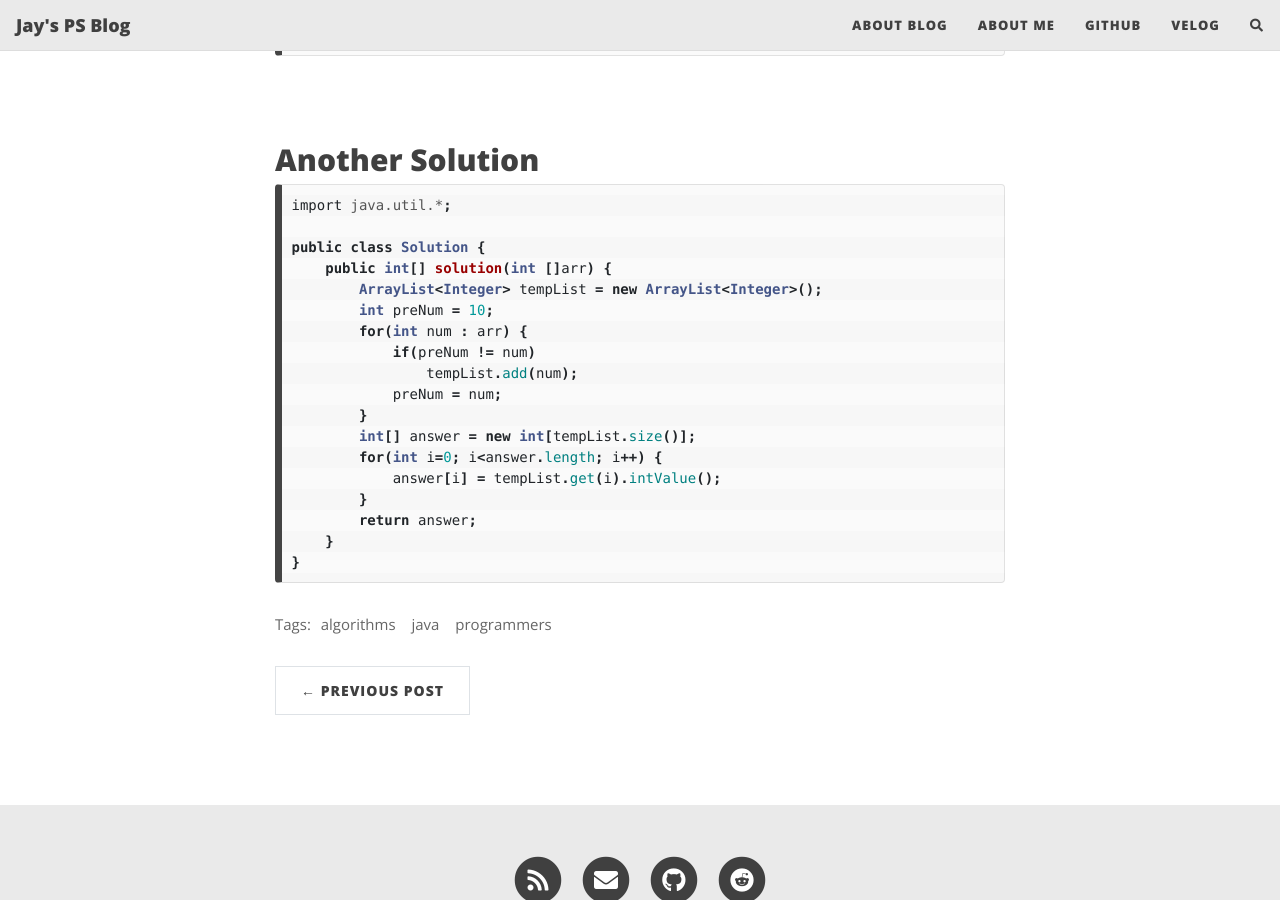
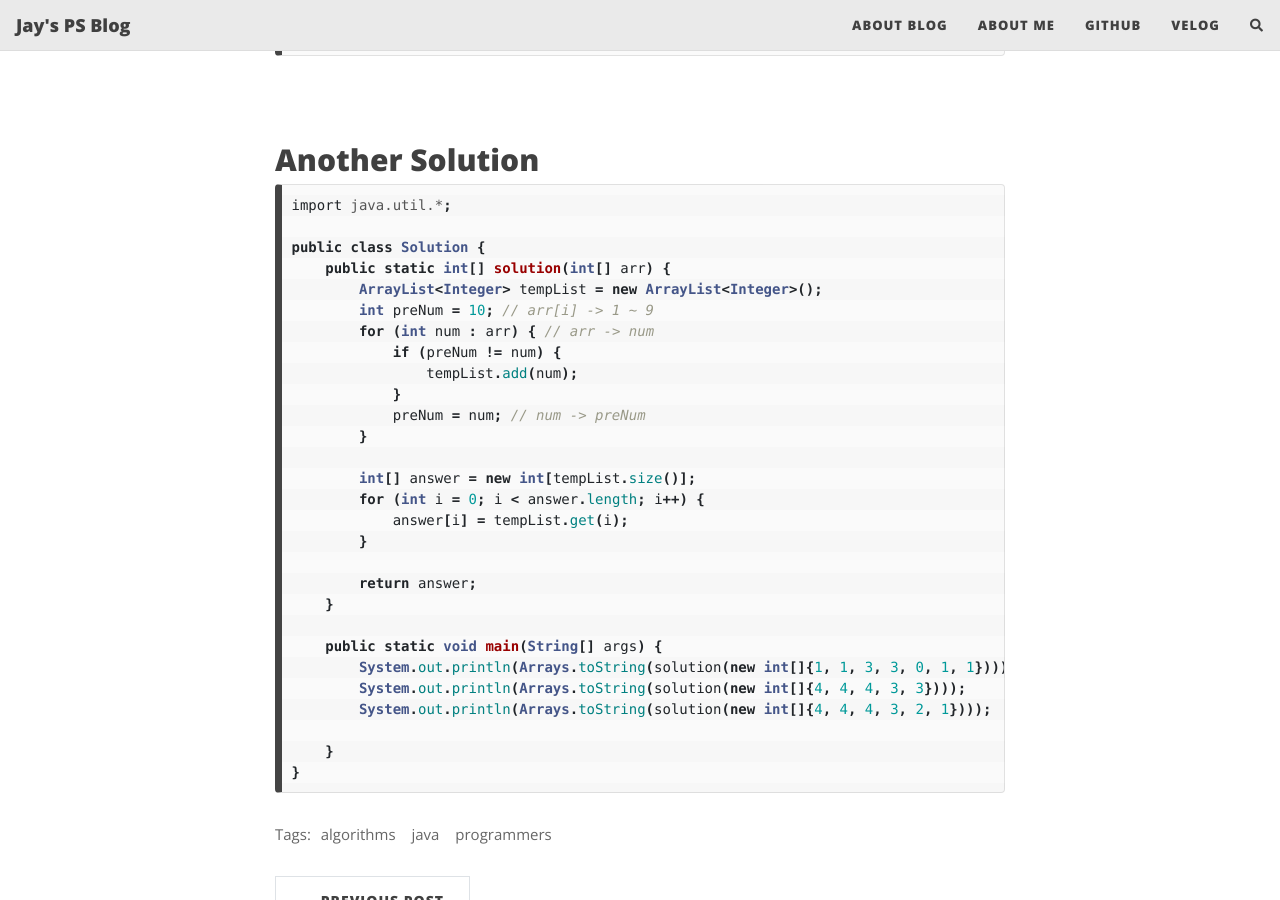
Before and after one commit to devbattery/won4885.github.io-previous, a Jekyll site: the page built from _posts/2022-05-06-programmers-no-sequence-number.md, in a window 1280 px wide and 900 px high, scrolled down 1036 px. Built offline with Jekyll 4.4.1, drawn with Linux system fonts in a browser that asks for light colours; nearby versions of some CDN libraries; comment, search, counter and statistics services are not loaded.

Commit message:
update 22-05-06

````diff
--- a/_posts/2022-05-06-programmers-no-sequence-number.md
+++ b/_posts/2022-05-06-programmers-no-sequence-number.md
@@ -53,19 +53,29 @@ public class Solution {
 import java.util.*;
 
 public class Solution {
-    public int[] solution(int []arr) {
+    public static int[] solution(int[] arr) {
         ArrayList<Integer> tempList = new ArrayList<Integer>();
-        int preNum = 10;
-        for(int num : arr) {
-            if(preNum != num)
+        int preNum = 10; // arr[i] -> 1 ~ 9
+        for (int num : arr) { // arr -> num
+            if (preNum != num) {
                 tempList.add(num);
-            preNum = num;
+            }
+            preNum = num; // num -> preNum
         }
+
         int[] answer = new int[tempList.size()];
-        for(int i=0; i<answer.length; i++) {
-            answer[i] = tempList.get(i).intValue();
+        for (int i = 0; i < answer.length; i++) {
+            answer[i] = tempList.get(i);
         }
+
         return answer;
+    }
+
+    public static void main(String[] args) {
+        System.out.println(Arrays.toString(solution(new int[]{1, 1, 3, 3, 0, 1, 1})));
+        System.out.println(Arrays.toString(solution(new int[]{4, 4, 4, 3, 3})));
+        System.out.println(Arrays.toString(solution(new int[]{4, 4, 4, 3, 2, 1})));
+
     }
 }
 ```
````
